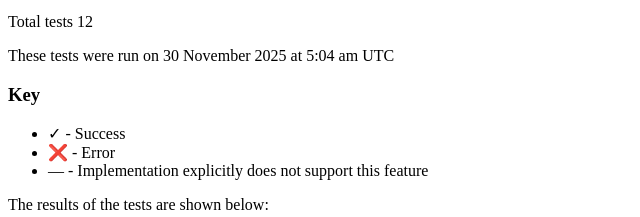
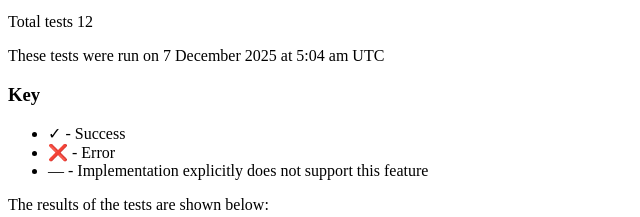
Before and after one commit to decentralgabe/vc-test-suite-template, a plain HTML site: page index.html in a window 1280 px wide. Shown: the part 242-459 px from the top of the page, 0-640 px from the left. Drawn offline with Linux system fonts and the light colour scheme.

Commit message:
Deploying to gh-pages from @ decentralgabe/vc-test-suite-template@d9a38ab02d75383b4bcf9265d0321e660e117d38 🚀

```diff
--- a/index.html
+++ b/index.html
@@ -106,7 +106,7 @@
       Total tests 12
       </p>
       <p>
-        These tests were run on <time>30 November 2025 at 5:04 am UTC</time>
+        These tests were run on <time>7 December 2025 at 5:04 am UTC</time>
       </p>
       <section class="informative" id="Key">
         <h3>Key</h3>
```
Also changed, not shown: 1 other file.
